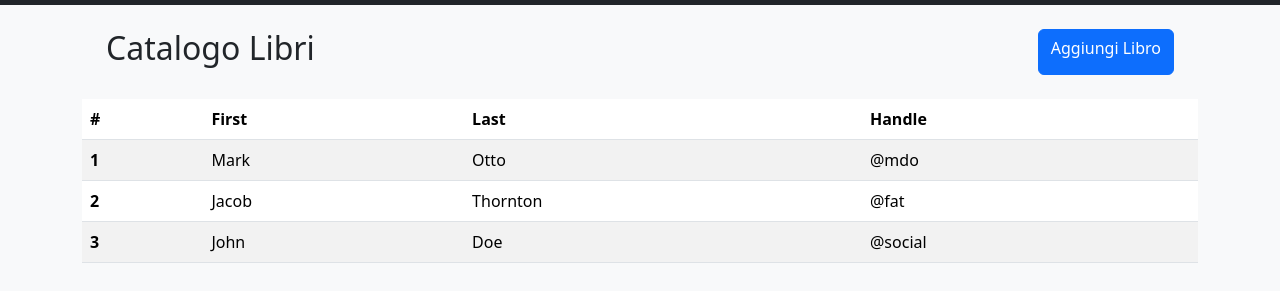
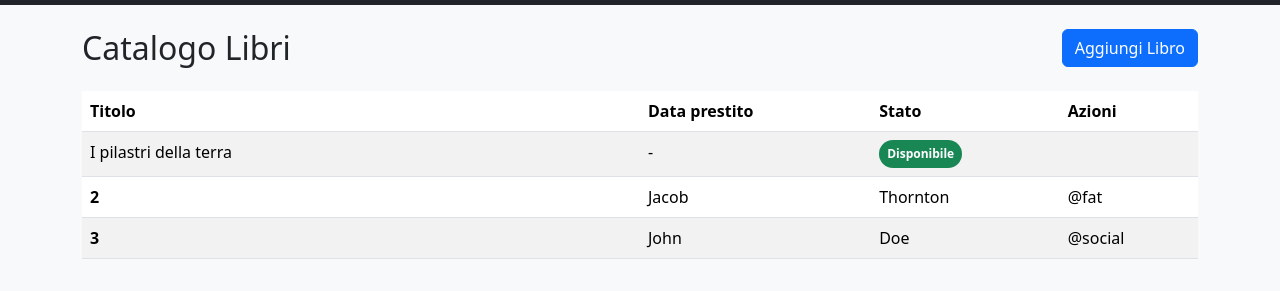
Before and after one commit to gabrielebonucci/html-css-bootstrap-dashboard, a plain HTML site: page index.html in a window 1280 px wide. Shown: the part 81-372 px from the top of the page. Drawn offline with nearby package versions, Linux system fonts and the light colour scheme.

Commit message:
tabella in sviluppo

```diff
--- a/index.html
+++ b/index.html
@@ -53,26 +53,32 @@
     </header>
     <main>
         <div class="container">
-            <div class="d-flex justify-content-between  p-4">
-                <h1 class="fs-2">Catalogo Libri</h1>
-                <a href="#" class="btn btn-primary">Aggiungi Libro</a>
+            <div class="d-flex justify-content-between  mt-4">
+                <h1 class="fs-2 mb-4">Catalogo Libri</h1>
+                <a href="#" class="btn btn-primary mb-4">Aggiungi Libro</a>
             </div>
-            <table class="table table-striped table-hover align-middle">
+            <table class="table table-striped table-hover">
 
                 <thead>
                     <tr>
-                        <th scope="col">#</th>
-                        <th scope="col">First</th>
-                        <th scope="col">Last</th>
-                        <th scope="col">Handle</th>
+                        <th scope="col" class="w-50">Titolo</th>
+                        <th scope="col">Data prestito</th>
+                        <th scope="col">Stato</th>
+                        <th scope="col">Azioni</th>
                     </tr>
                 </thead>
                 <tbody>
+
                     <tr>
-                        <th scope="row">1</th>
-                        <td>Mark</td>
-                        <td>Otto</td>
-                        <td>@mdo</td>
+                        <td>I pilastri della terra</td>
+                        <td>-</td>
+                        <td>
+                            <span class="badge rounded-pill text-bg-success p-2">Disponibile</span>
+                        </td>
+                        <td>
+
+
+                        </td>
                     </tr>
                     <tr>
                         <th scope="row">2</th>
@@ -87,7 +93,9 @@
                         <td>@social</td>
                     </tr>
                 </tbody>
-            </table>
+        </div>
+
+        </table>
 
 
         </div>
```
